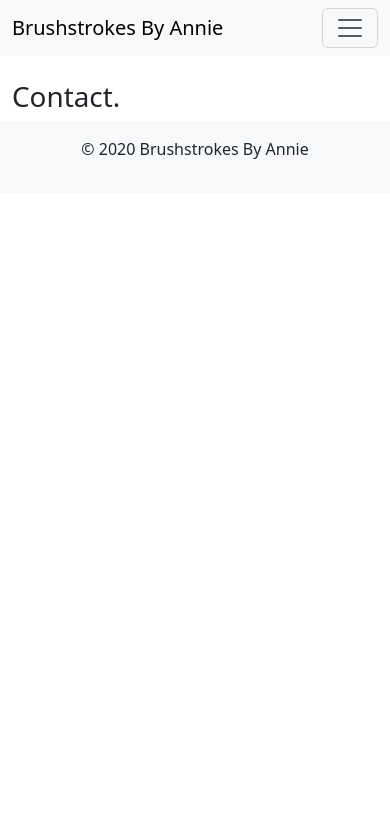
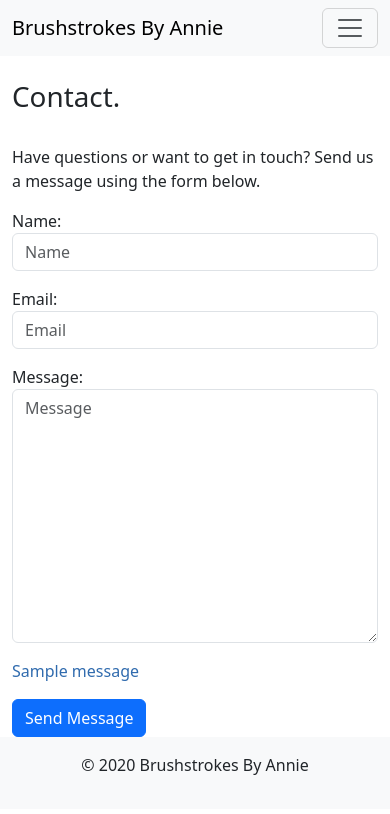
Before and after one commit to annieross10/Brushstrokes, a Django app: template templates/contact.html in a window 390 px wide. Shown: the top 814 px of the page. Run offline with Django 3.2, Linux system fonts and the light colour scheme; tables that the repository leaves empty hold one stand-in row (values such as "Sample post"); the template is opened without the code that fills it: values that come from a table or form of the project are taken from there, most other values are stand-ins (such as "Sample title", 1, 10 or a date in 2020); one stand-in notice (Sample message) is shown; parts of the project's set-up code (start-up, migrations or seed data) failed here and were passed over; some libraries are stand-ins or nearby versions.

Commit message:
add contact form in forms.py and contact.html

```diff
--- a/blog/settings.py
+++ b/blog/settings.py
@@ -42,9 +42,15 @@ INSTALLED_APPS = [
     'django.contrib.contenttypes',
     'django.contrib.sessions',
     'django.contrib.messages',
+    'django.contrib.sites',
+    'allauth',
+    'allauth.socialaccount',
     'cloudinary_storage',
     'django.contrib.staticfiles',
     'cloudinary',
+    'django_summernote',
+    'crispy_forms',
+    'brushstrokes',
 ]
 
 MIDDLEWARE = [
--- a/blog/urls.py
+++ b/blog/urls.py
@@ -14,8 +14,11 @@ Including another URLconf
     2. Add a URL to urlpatterns:  path('blog/', include('blog.urls'))
 """
 from django.contrib import admin
-from django.urls import path
+from django.urls import path, include
 
 urlpatterns = [
     path('admin/', admin.site.urls),
+    path('summernote/', include('django_summernote.urls')),
+    path('', include('brushstrokes.urls')),
+    path('accounts/', include('allauth.urls')),
 ]
--- /dev/null
+++ b/brushstrokes/forms.py
@@ -0,0 +1,17 @@
+from .models import Comment
+from django import forms
+
+class ContactForm(forms.Form):
+    name = forms.CharField(max_length=100, widget=forms.TextInput(attrs={'class': 'form-control', 'placeholder': 'Name'}))
+    email = forms.EmailField(widget=forms.EmailInput(attrs={'class': 'form-control', 'placeholder': 'Email'}))
+    message = forms.CharField(widget=forms.Textarea(attrs={'class': 'form-control', 'placeholder': 'Message'}))
+
+
+class CommentForm(forms.ModelForm):
+    class Meta:
+        model = Comment
+        fields = ['body',]
+
+        widgets = {
+            'body': forms.Textarea(attrs={'class': 'form-control', 'placeholder': 'Your Comment'}),
+        }
--- /dev/null
+++ b/brushstrokes/urls.py
@@ -0,0 +1,22 @@
+from . import views
+from django.urls import path
+from django.contrib.auth import views as auth_views
+from allauth.account.views import SignupView
+
+urlpatterns = [
+    path('', views.ArtworkList.as_view(), name='home'),
+    path('about/', views.about_view, name='about'),
+    path('contact/', views.contact_form, name='contact'),
+    path('gallery/', views.gallery_view, name='gallery'),
+    path('signup/', SignupView.as_view(), name='account_signup'),
+    path('login/', auth_views.LoginView.as_view(template_name='account_login.html'), name='login'),
+    path('logout/', auth_views.LogoutView.as_view(), name='logout'),
+    path('user_account/', views.user_account, name='user_account'),
+
+    path('search/', views.search_view, name='search'),
+    path('save-artwork/<int:artwork_id>/', views.save_artwork, name='save_artwork'),
+    path('remove-artwork/<int:artwork_id>/', views.remove_artwork, name='remove_artwork'),
+    path('<slug:slug>/', views.ArtworkDetail.as_view(), name='artwork_detail'),
+    path('artwork/<slug:slug>/', views.ArtworkDetail.as_view(), name='artwork-detail'),
+
+]
--- a/templates/contact.html
+++ b/templates/contact.html
@@ -11,4 +11,34 @@
     </div>
 </section>
 
+<section class="contact-form mt-4">
+    <div class="container">
+        <div class="row">
+            <div class="col-md-6">
+                <p>Have questions or want to get in touch? Send us a message using the form below.</p>
+            </div>
+        </div>
+        <div class="row">
+            <div class="col-md-6">
+                <form action="{% url 'contact' %}" method="post">
+                    {% csrf_token %}
+                    {{ form.as_p }}
+                    <p id="success-message" style="color: rgb(48, 107, 174);">
+                        {% for message in messages %}
+                            {{ message }}
+                        {% endfor %}
+                    </p>
+
+
+
+                    <button type="submit" class="btn btn-primary">Send Message</button>
+                </form>
+
+
+            </div>
+        </div>
+    </div>
+</section>
+
+
 {% endblock %}
```
Also changed, not shown: brushstrokes/views.py (+81 -12 lines).
